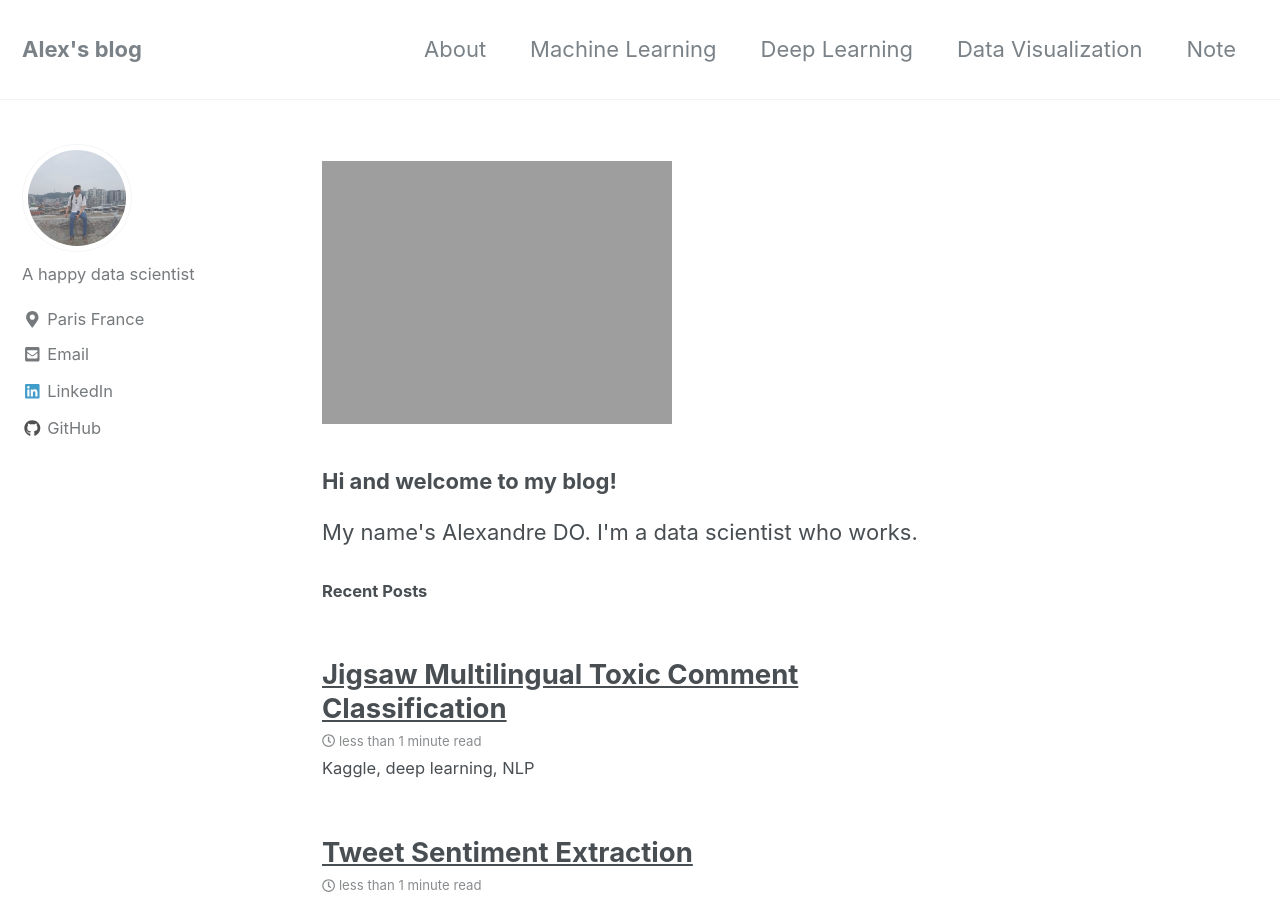
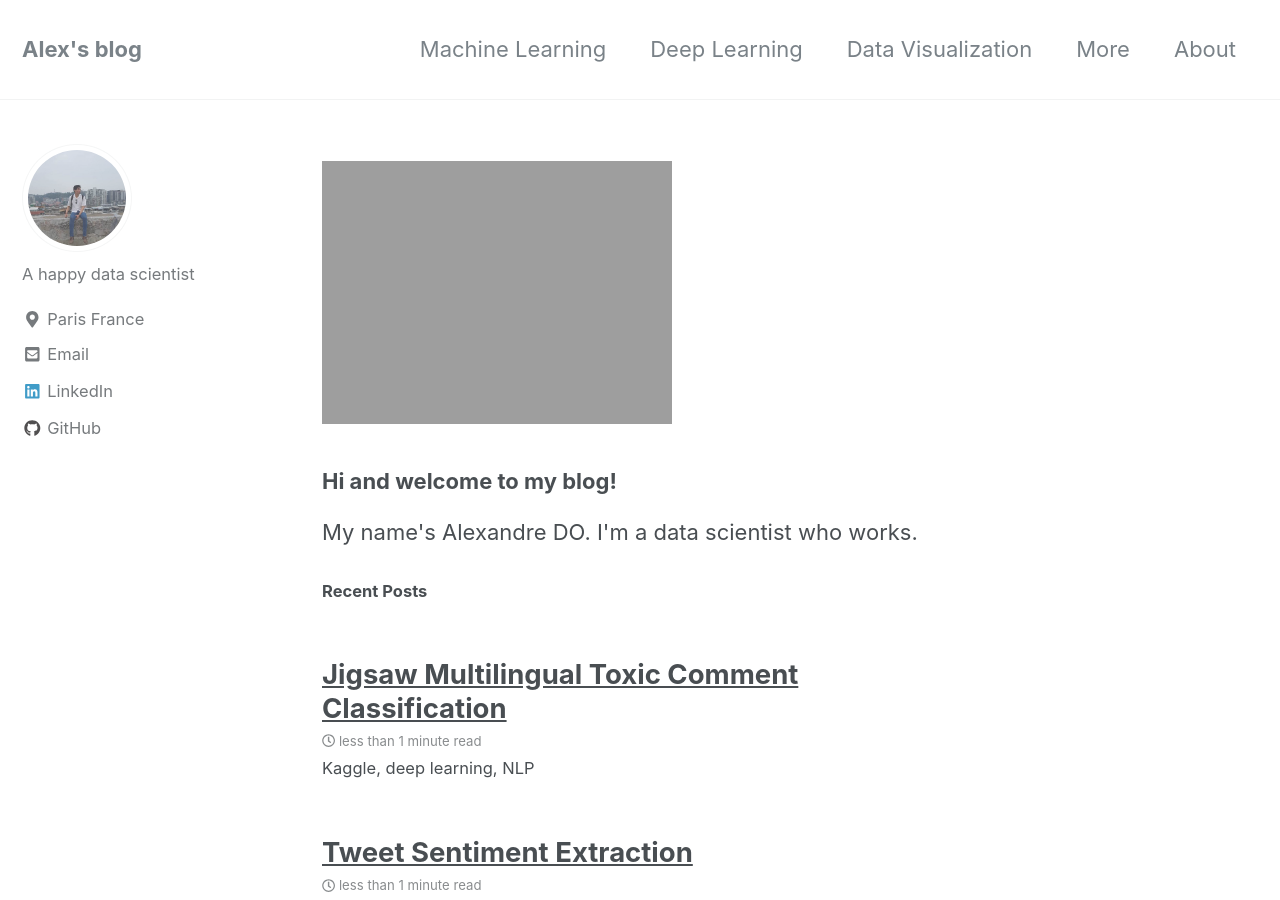
Before and after one commit to alexandre-do/alexandre-do.github.io, a Jekyll site: the page built from index.html, in a window 1280 px wide and 900 px high. Built offline with Jekyll 4.4.1, drawn with Linux system fonts in a browser that asks for light colours; nearby versions of some CDN libraries; the list of posts is cut into pages by our own code.

```diff
--- a/_data/navigation.yml
+++ b/_data/navigation.yml
@@ -1,12 +1,12 @@
 # main links
 main:
-  - title: "About"
-    url: /about/
   - title: "Machine Learning"
     url: /machine-learning/
   - title: "Deep Learning"
     url: /deep-learning/
   - title: "Data Visualization"
     url: /data-viz/
-  - title: "Note"
+  - title: "More"
     url: /note/
+  - title: "About"
+    url: /about/
```
